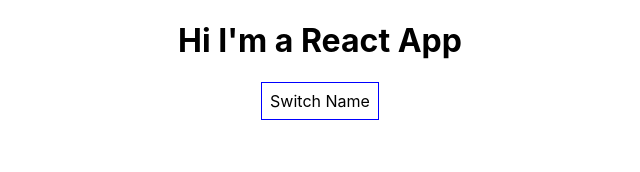
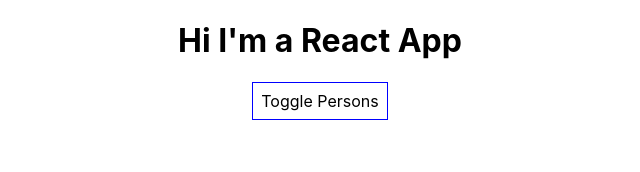
Before and after one commit to cronayne/react-course, a React (Create React App) app in the folder react-app/: page / in a window 1280 px wide. Shown: the top 172 px of the page, without its empty margins (320-960 px from the left). Built offline with nearby package versions, Linux system fonts and the light colour scheme.

Commit message:
Added the Key value to the list

```diff
--- a/react-app/src/App.js
+++ b/react-app/src/App.js
@@ -5,9 +5,9 @@ import Person from "./Person/Person";
 class App extends Component {
   state = {
     persons: [
-      { name: "Bill", age: 22},
-      { name: "Bob", age: 25},
-      { name: "Bat", age: 23}
+      {id: 'dfdsvfv', name: "Bill", age: 22},
+      {id: 'vsdsvds', name: "Bob", age: 25},
+      {id: 'erefdvs', name: "Bat", age: 23}
     ],
     otherperson: "Other Value",
     showPersons: false
@@ -52,7 +52,8 @@ class App extends Component {
               return <Person
                 click={() => this.deletePersonHandler(index)}
                 name={person.name}
-                age={person.age} />
+                age={person.age}
+                key={person.id} />
             })}
           </div>
       )
@@ -62,7 +63,7 @@ class App extends Component {
         <h1>Hi I'm a React App</h1>
         <button
           style={style}
-          onClick={this.togglePersonsHandler}>Switch Name</button>
+          onClick={this.togglePersonsHandler}>Toggle Persons</button>
           {persons}
       </div>
     );
```
